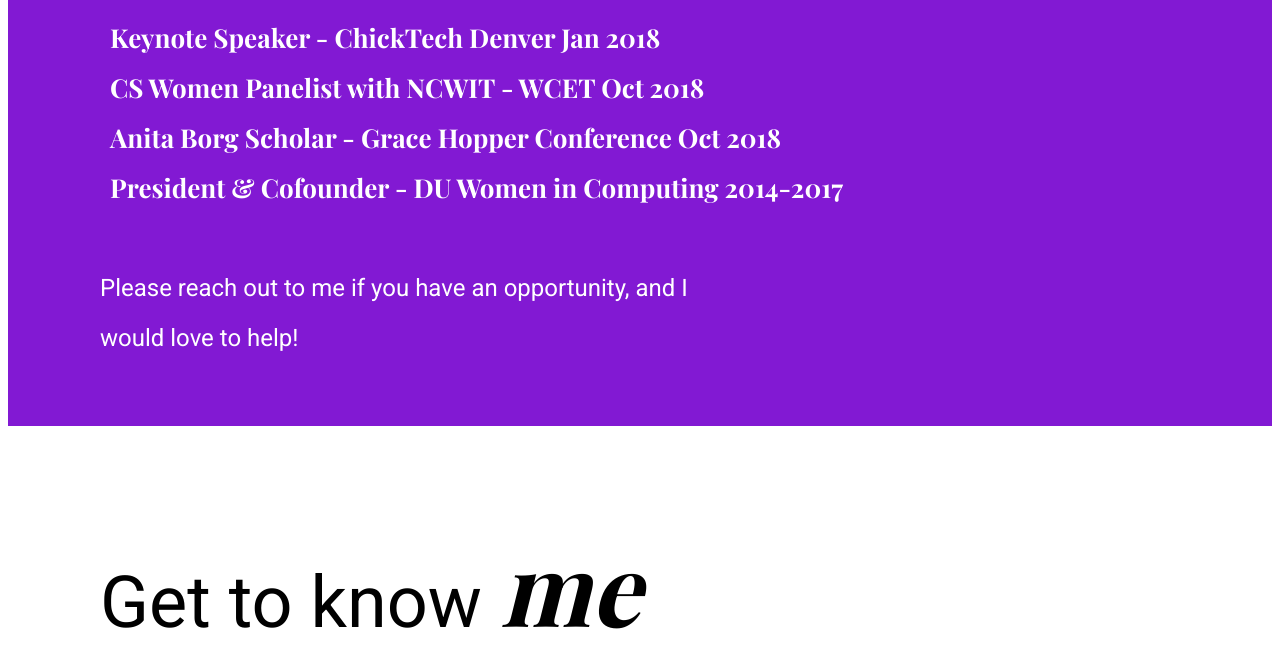
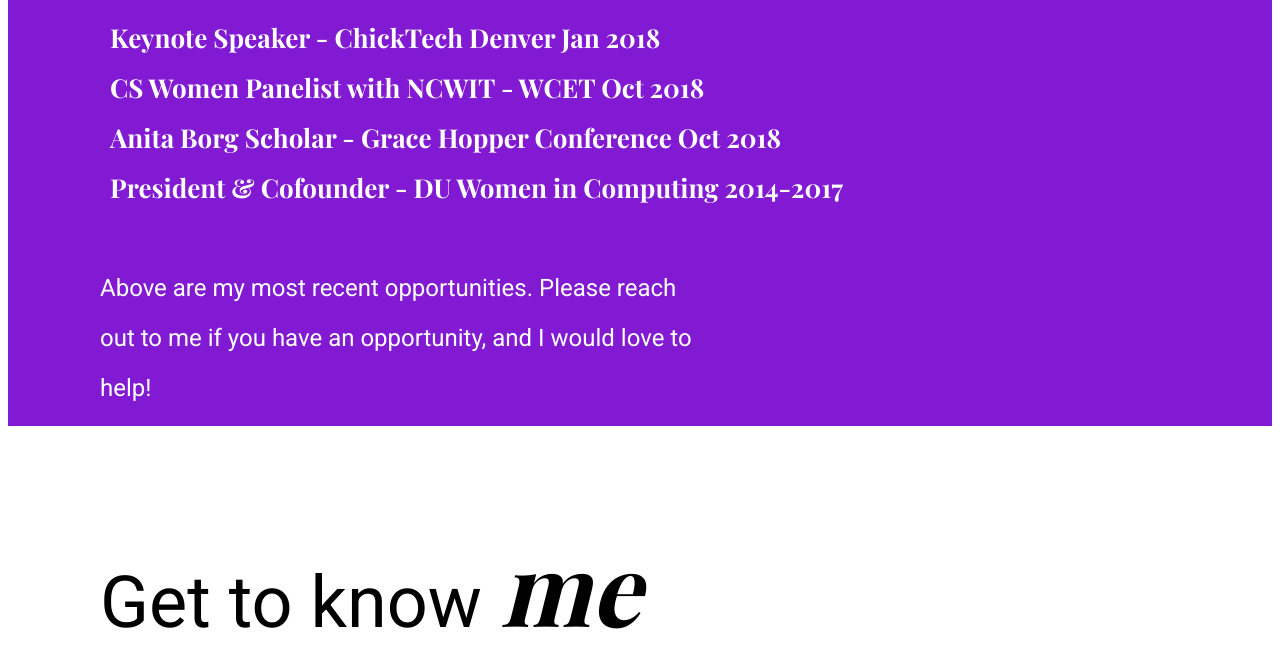
Before and after one commit to hannahapuan/hannahapuan.github.io, a plain HTML site: page index.html in a window 1280 px wide. Shown: the part 3702-4370 px from the top of the page. Drawn offline with nearby package versions, Linux system fonts and the light colour scheme; a web font is replaced by a local one.

Commit message:
updated wording on website

```diff
--- a/index.html
+++ b/index.html
@@ -147,7 +147,7 @@
           <br>
           <div data-aos="fade-up" data-aos-offset="200" data-aos-anchor-placement="center-bottom" data-aos-delay="200" data-aos-easing="ease-out-cubic"
             data-aos-duration="600">
-            <div class="bottom"> Please reach out to me if you have an opportunity, and I would love to help! </div>
+            <div class="bottom"> Above are my most recent opportunities. Please reach out to me if you have an opportunity, and I would love to help! </div>
           </div>
         </div>
       </div>
```
